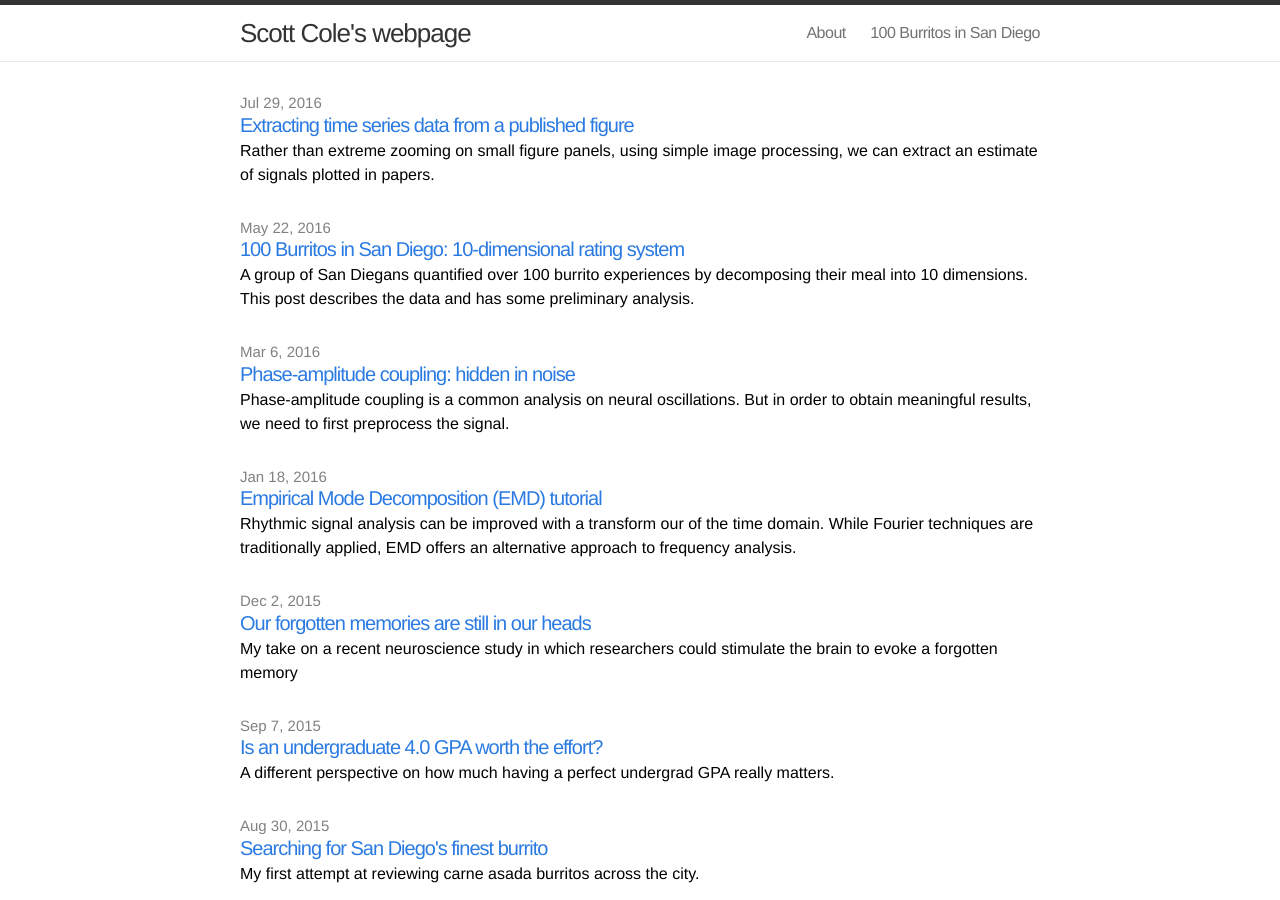
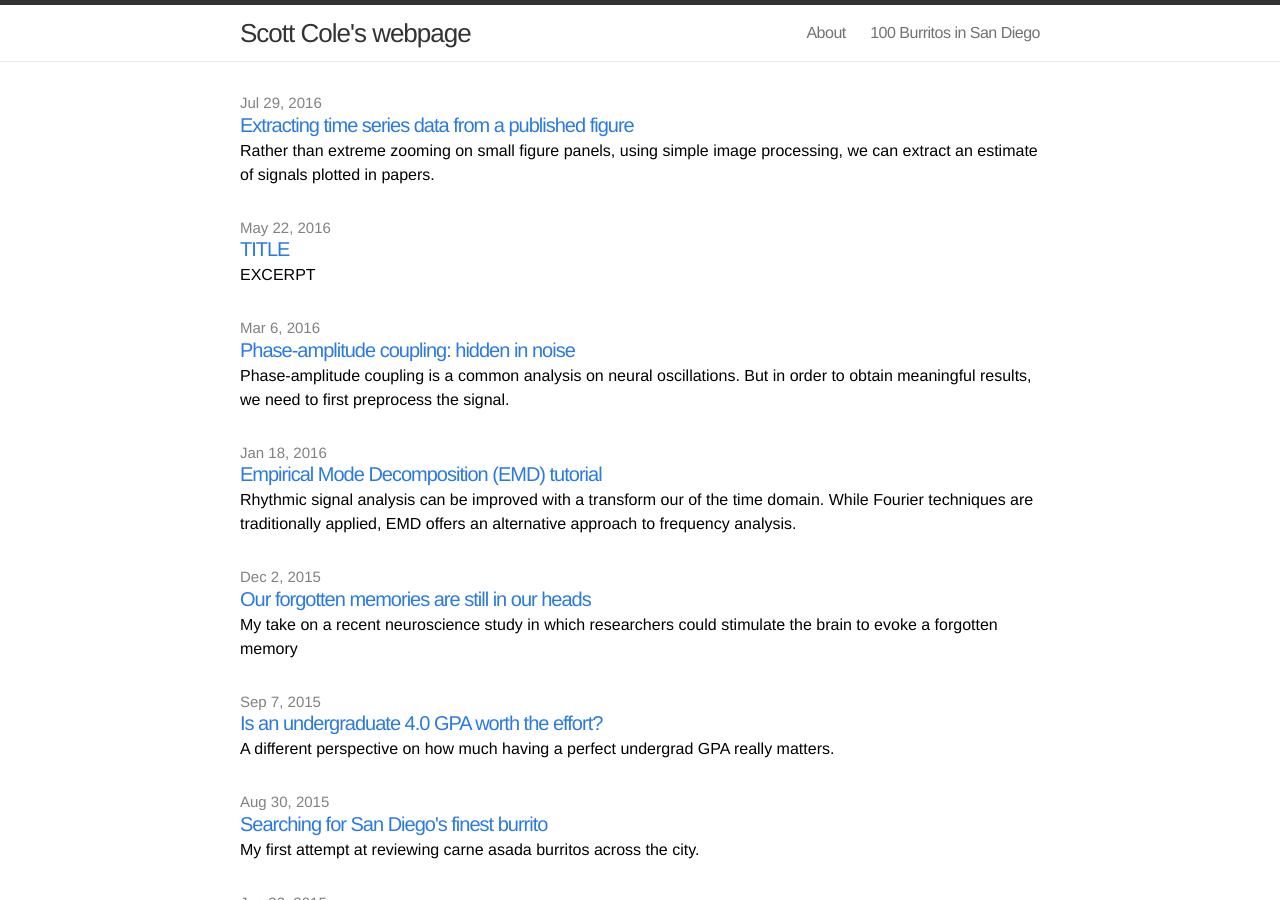
Before and after one commit to srcole/srcole.github.io, a Jekyll site: the page built from index.html, in a window 1280 px wide and 900 px high. Built offline with Jekyll 4.4.1, drawn with Linux system fonts in a browser that asks for light colours.

Commit message:
debug burrito title

```diff
--- a/_posts/2016-05-22-100burritos.markdown
+++ b/_posts/2016-05-22-100burritos.markdown
@@ -1,8 +1,8 @@
 ---
 layout: post
 comments: true
-title: "100 Burritos in San Diego: 10-dimensional rating system"
-excerpt: "A group of San Diegans quantified over 100 burrito experiences by decomposing their meal into 10 dimensions. This post describes the data and has some preliminary analysis."
+title:  "TITLE"
+excerpt: "EXCERPT"
 date:   2016-05-22 00:00:00
 mathjax: true
 ---
```
